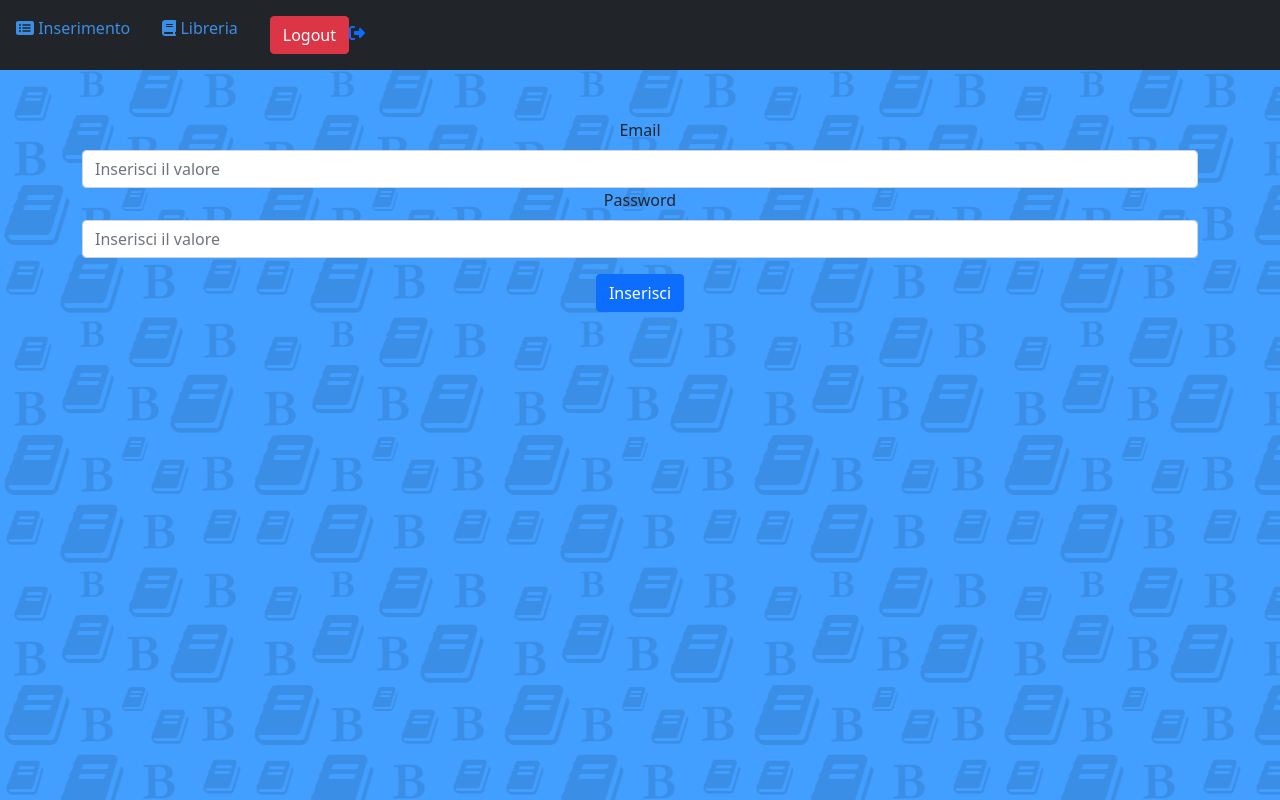
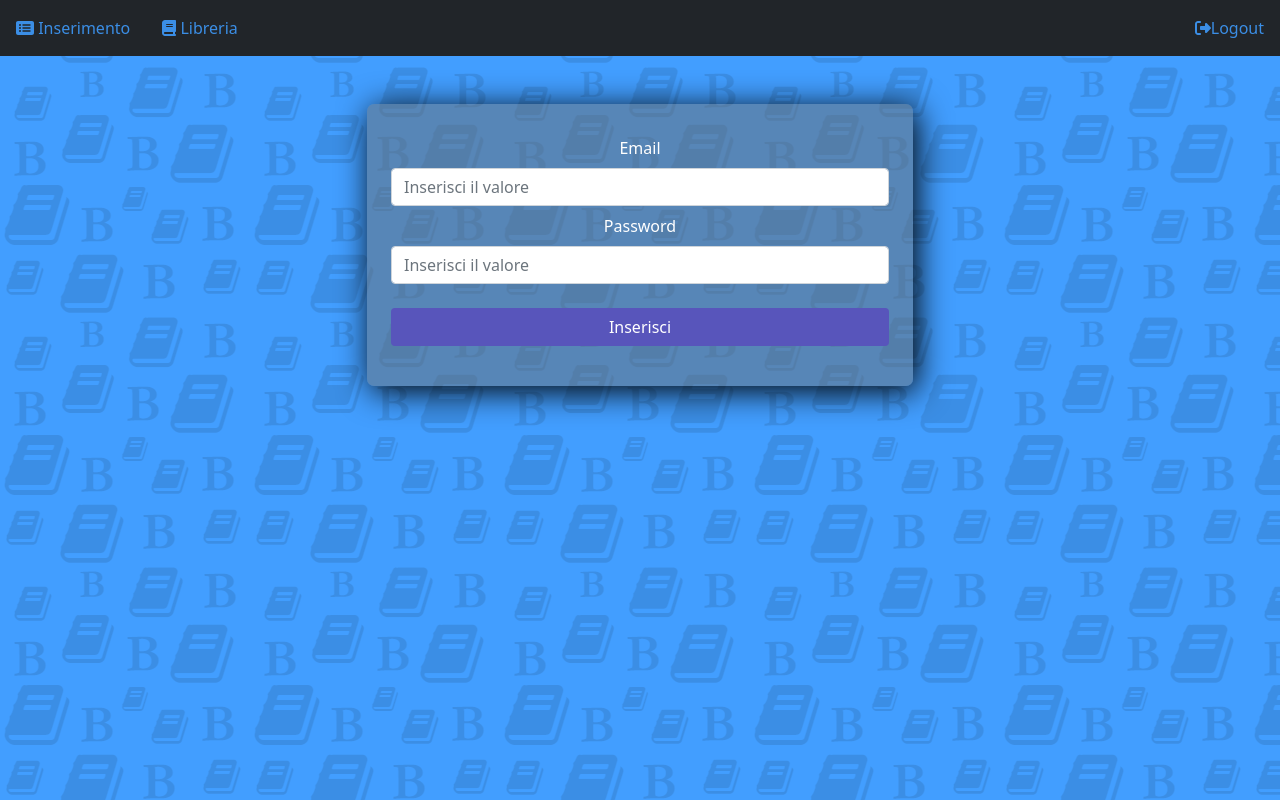
Before and after one commit to lucaaaaa20/Gestionale-Libreria, a React (Create React App) app in the folder Frontend/: page / in a window 1280 px wide. Built offline with nearby package versions, Linux system fonts and the light colour scheme.

Commit message:
aggiunto pulsante logout

```diff
--- a/Frontend/src/App.css
+++ b/Frontend/src/App.css
@@ -89,7 +89,7 @@ body {
   background-color: rgba(255, 255, 255, 0);
 }
 
-.btn-delete:hover{
+.btn-delete:hover {
   background-color: rgba(255, 0, 0, 0.555);
 }
 
@@ -99,7 +99,7 @@ body {
   padding: 10px;
 }
 
-.card >.hr {
+.card>.hr {
   height: 2px;
   border-radius: 10px;
   background-color: rgb(255, 255, 255);
@@ -125,22 +125,30 @@ body {
   top: 0;
 }
 
-.card-body-text{
+.card-body-text {
   height: 34px;
 }
 
-.card-footer-text{
+.card-footer-text {
   height: 120px;
 }
 
-button > svg{
-    color: white;
+button>svg {
+  color: white;
 }
 
-.text-nav{
+.text-nav {
   color: #3b8ee5;
 }
 
-.text-nav:hover{
+.text-nav:hover {
   color: white
 }
+
+.text-btn{
+  color: #3b8ee5;
+}
+
+.text-btn:hover{
+  color:red
+}
--- a/Frontend/src/Components/LoginComponent.tsx
+++ b/Frontend/src/Components/LoginComponent.tsx
@@ -9,11 +9,8 @@ export const LoginComponent = () => {
 
     const funzioneInserimento = (evt: any) => {
         evt.preventDefault();
-
         let email = evt.target.inputEmail.value;
         let passw = evt.target.inputPassword.value;
-
-        //
 
         let credenziali = {
             email: email,
@@ -23,27 +20,24 @@ export const LoginComponent = () => {
         axios.post("http://localhost:4000/login", credenziali).then((risultato) => {
             if(risultato.data.status && risultato.data.status == "success"){
                 dispatch(login());
-                console.log("si")
             }
         });
     }
 
     return (
         <Row>
-            <Col>
-                <form onSubmit={funzioneInserimento}>
-
+            <Col className="col-lg-3"></Col>
+            <Col className="col-lg-6 text-white">
+                <form className="form-aggiunta p-4 mb-5" onSubmit={funzioneInserimento}>
                     <Form.Group>
-                        <Form.Label>Email</Form.Label>
+                        <Form.Label className="mt-2">Email</Form.Label>
                         <Form.Control type="text" id="inputEmail" placeholder="Inserisci il valore" />
                     </Form.Group>
                     <Form.Group>
-                        <Form.Label>Password</Form.Label>
+                        <Form.Label className="mt-2">Password</Form.Label>
                         <Form.Control type="password" id="inputPassword" placeholder="Inserisci il valore" />
                     </Form.Group>
-
-                    <button type="submit" className="btn btn-primary mt-3">Inserisci</button>
-
+                    <button type="submit" className="mt-4 btn btn-form mb-3 px-5 btn-block invio text-white">Inserisci</button>
                 </form>
             </Col>
         </Row>
--- a/Frontend/src/Components/NavBar.tsx
+++ b/Frontend/src/Components/NavBar.tsx
@@ -5,7 +5,6 @@ import { Link } from "react-router-dom";
 import { faBook, faRectangleList, faRightFromBracket } from '@fortawesome/free-solid-svg-icons'
 import { logout } from '../actions/logout';
 import { useDispatch } from "react-redux";
-
 
 export const NavBar = () => {
     const dispatch = useDispatch();
@@ -15,7 +14,7 @@ export const NavBar = () => {
                 <Nav.Item as="li">
                     {/* LINK PERMETTE DI CREARE IL SEGMENTO CHE PERMETTE DI AVERE PAGINE DIVERSE */}
                     <Link to="/form" className="nav-link text-nav">
-                        <FontAwesomeIcon icon={faRectangleList}/> Inserimento
+                        <FontAwesomeIcon icon={faRectangleList} /> Inserimento
                     </Link>
                 </Nav.Item>
                 <Nav.Item as="li">
@@ -23,10 +22,10 @@ export const NavBar = () => {
                         <FontAwesomeIcon icon={faBook} /> Libreria
                     </Link>
                 </Nav.Item>
-                <Nav.Item as="li">
-                    <Nav.Link > <button className="btn btn-danger btn-block" onClick={() => dispatch(logout())}>Logout</button>
-                        <FontAwesomeIcon icon={faRightFromBracket} />
-                    </Nav.Link>
+                <Nav.Item as="li" className="ms-auto">
+                    <Link to="/" onClick={() => dispatch(logout())} className="nav-link text-btn">
+                        <FontAwesomeIcon icon={faRightFromBracket} />Logout
+                    </Link>
                 </Nav.Item>
             </Nav>
         </>
```
